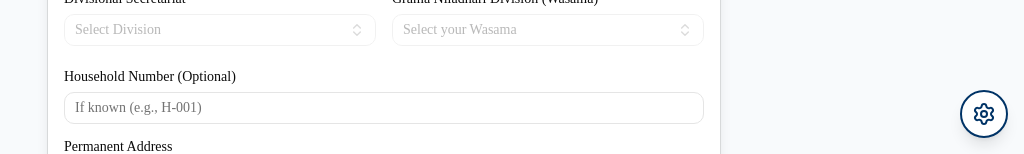
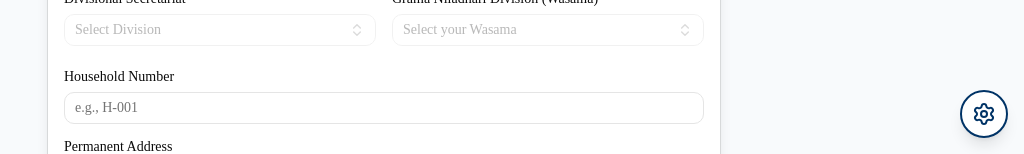
Before and after one commit to imalwic/grama-niladhari-system, a Next.js app in the folder frontend/: page /en/resident/register in a window 1280 px wide. Shown: the part 646-800 px from the top of the page, without its empty margins (256-1280 px from the left). Built offline with nearby package versions, Linux system fonts and the light colour scheme.

Commit message:
feat: make household number mandatory for resident registration

```diff
--- a/frontend/messages/en.json
+++ b/frontend/messages/en.json
@@ -252,8 +252,8 @@
     "residentialInfo": "Residential Information",
     "gnDivision": "Grama Niladhari Division (Wasama)",
     "selectWasama": "Select your Wasama",
-    "householdNumber": "Household Number (Optional)",
-    "ifKnown": "If known (e.g., H-001)",
+    "householdNumber": "Household Number",
+    "ifKnown": "e.g., H-001",
     "permanentAddress": "Permanent Address",
     "fullAddress": "Full residential address",
     "accountSecurity": "Account Security",
--- a/frontend/messages/si.json
+++ b/frontend/messages/si.json
@@ -252,8 +252,8 @@
     "residentialInfo": "පදිංචි තොරතුරු",
     "gnDivision": "ග්‍රාම නිලධාරී කොට්ඨාසය (වසම)",
     "selectWasama": "ඔබගේ වසම තෝරන්න",
-    "householdNumber": "නිවස අංකය (විකල්ප)",
-    "ifKnown": "දන්නේ නම් (උදා: H-001)",
+    "householdNumber": "නිවස අංකය",
+    "ifKnown": "උදා: H-001",
     "permanentAddress": "ස්ථිර ලිපිනය",
     "fullAddress": "සම්පූර්ණ පදිංචි ලිපිනය",
     "accountSecurity": "ගිණුම් ආරක්ෂාව",
--- a/frontend/messages/ta.json
+++ b/frontend/messages/ta.json
@@ -252,8 +252,8 @@
     "residentialInfo": "வதிவிடத் தகவல்",
     "gnDivision": "கிராம உத்தியோகத்தர் பிரிவு (வசம்)",
     "selectWasama": "உங்கள் வசமைத் தேர்ந்தெடுக்கவும்",
-    "householdNumber": "குடும்ப எண் (விருப்பம்)",
-    "ifKnown": "தெரிந்தால் (உதா: H-001)",
+    "householdNumber": "குடும்ப எண்",
+    "ifKnown": "எ.கா: H-001",
     "permanentAddress": "நிரந்தர முகவரி",
     "fullAddress": "முழு வதிவிட முகவரி",
     "accountSecurity": "கணக்கு பாதுகாப்பு",
--- a/frontend/src/app/[locale]/resident/register/page.tsx
+++ b/frontend/src/app/[locale]/resident/register/page.tsx
@@ -314,7 +314,7 @@ export default function ResidentRegistration() {
                   </div>
                   <div className="space-y-2 sm:col-span-2">
                     <Label htmlFor="householdNo">{t("householdNumber")}</Label>
-                    <Input id="householdNo" value={householdNo} onChange={(e) => setHouseholdNo(e.target.value)} placeholder={t("ifKnown")} className="dark:bg-slate-800 dark:border-slate-700" />
+                    <Input id="householdNo" value={householdNo} onChange={(e) => setHouseholdNo(e.target.value)} placeholder={t("ifKnown")} required className="dark:bg-slate-800 dark:border-slate-700" />
                   </div>
                   <div className="space-y-2 sm:col-span-2">
                     <Label htmlFor="address">{t("permanentAddress")}</Label>
```
Also changed, not shown: 1 other file (tests, documents, lock files or other folders).
